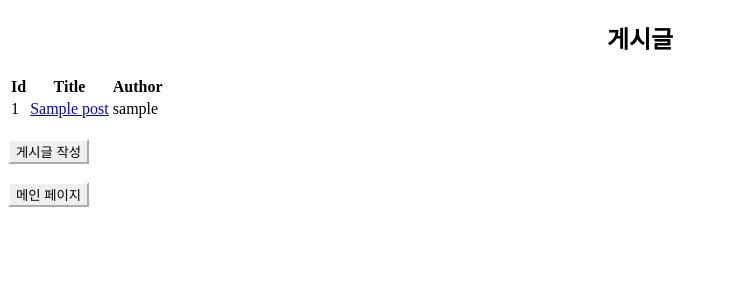
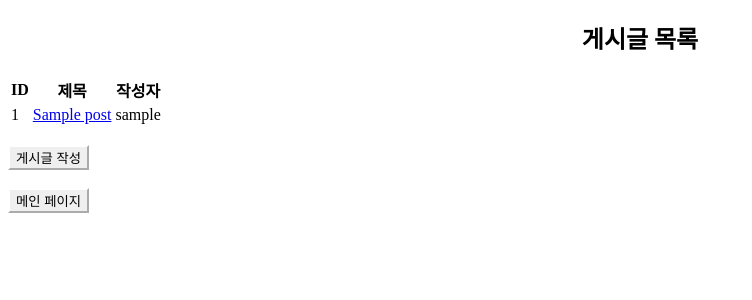
Before and after one commit to FIN-rjsWg/Project_WVL, a Flask app: page /posts in a window 1280 px wide. Shown: the top 300 px of the page, without its empty margins (0-752 px from the left). Run offline with Flask 3, Linux system fonts and the light colour scheme; the visitor is signed in with stand-in values (Sample User, id 1); tables that the repository leaves empty hold one stand-in row (values such as "Sample post").

Commit message:
리팩토링

```diff
--- a/templates/index.html
+++ b/templates/index.html
@@ -6,8 +6,8 @@
       <button>게시판</button>
    </form>
    <form action="/profile/{{ user_id }}">
-    <button>프로필</button>
-</form>
+      <button>프로필</button>
+   </form>
    <form action="/logout">
       <button>로그아웃</button>
    </form>
--- a/templates/login.html
+++ b/templates/login.html
@@ -2,8 +2,8 @@
 
 {% block content %}
    <h1>WVL</h1>
-   <h3 style="text-align: center;">WVL은 웹 사이트 환경에서 일어나는 다양한 보안 취약점을 알아보고<br>Lab 환경과 비슷한 환경에서 실험해 볼 수 있는 웹 사이트입니다. </h3>
-   <form action="/login" method="post"> <!-- /login 주소에서 입력한 내용을 POST 형식으로 넘김. -->
+   <h3>WVL은 웹 사이트 환경에서 일어나는 다양한 보안 취약점을 알아보고<br>Lab 환경과 비슷한 환경에서 실험해 볼 수 있는 웹 사이트입니다. </h3>
+   <form action="/login" method="post">
       아이디:<br>
       <input type="text" name ="username" placeholder="아이디 입력">
       <br>
--- a/templates/login_failure.html
+++ b/templates/login_failure.html
@@ -1,7 +1,7 @@
 {% extends 'base.html' %}
 
 {% block content %}
-   <h2 style="text-align: center;">로그인 실패. 다시 시도해주세요.</h2>
+   <h2>로그인 실패. 다시 시도해주세요.</h2>
    <form action="/login">
       <button>다시 로그인</button>
    </form>
--- a/templates/post_delete.html
+++ b/templates/post_delete.html
@@ -3,7 +3,7 @@
 {% block content %}
   <h2>게시글 삭제</h2>
   <form action="/posts/{{ post[0] }}/delete" method="post">
-    <button>삭제</button>
+    <button>삭제하기</button>
   </form>
   <form action="/posts/{{ post[0] }}">
     <button>취소</button>
--- a/templates/posts.html
+++ b/templates/posts.html
@@ -1,21 +1,21 @@
 {% extends 'base.html' %}
 
 {% block content %}
-   <h2>게시글</h2>
+   <h2>게시글 목록</h2>
    <table>
       <thead>
          <tr>
-            <th>Id</th>
-            <th>Title</th>
-            <th>Author</th>
+            <th>ID</th>
+            <th>제목</th>
+            <th>작성자</th>
          </tr>
       </thead>
       <tbody> <!--전달 받은 게시글 내용인 posts를 출력-->
-      {% for posts in posts %} <!--posts 반복문, post를 반복-->
+      {% for posts in posts %} <!--반복문, posts를 반복-->
       <tr>
-         <td>{{ posts[0] }}</td> <!--게시글 ID 출력-->
-         <td><a href="/posts/{{ posts[0] }}">{{ posts[1] }}</a></td> <!--게시글 제목 출력, 누르면 게시글 내용(ID)으로 이동-->
-         <td>{{ posts[2] }}</td> <!--게시글 작성자 출력-->
+         <td>{{ posts[0] }}</td> <!--[0]: 게시글 ID 출력-->
+         <td><a href="/posts/{{ posts[0] }}">{{ posts[1] }}</a></td> <!--[1]: 게시글 제목 출력, 누르면 게시글 내용(ID)으로 이동-->
+         <td>{{ posts[2] }}</td> <!--[2]: 게시글 작성자 출력-->
       </tr>
       {% endfor %}
       </tbody>
--- a/templates/posts_new.html
+++ b/templates/posts_new.html
@@ -6,7 +6,6 @@
       제목:
       <br>
       <input type="text" name="title">
-   <br>
       <br>
       내용:
       <br>
```
Also changed, not shown: templates/post.html (+3 -6 lines). Lines whose indentation alone changed are shown as unchanged.
